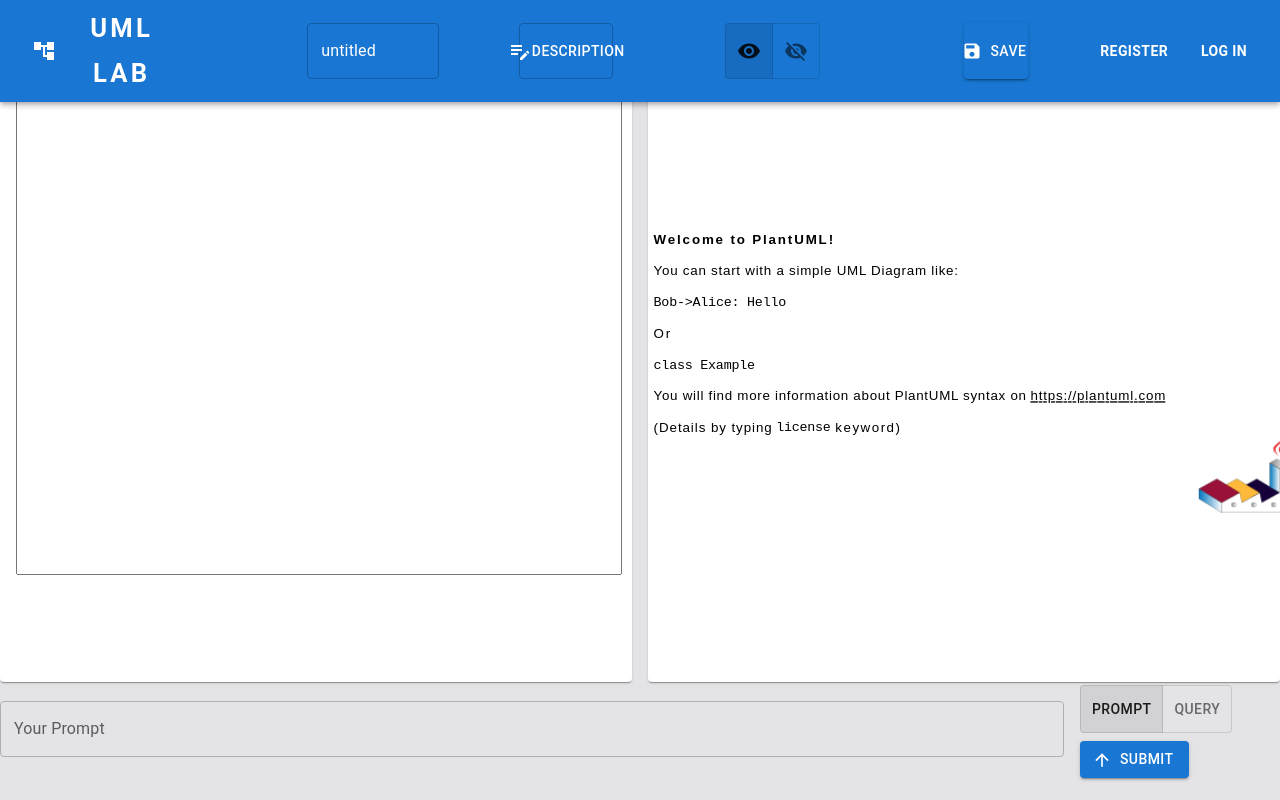
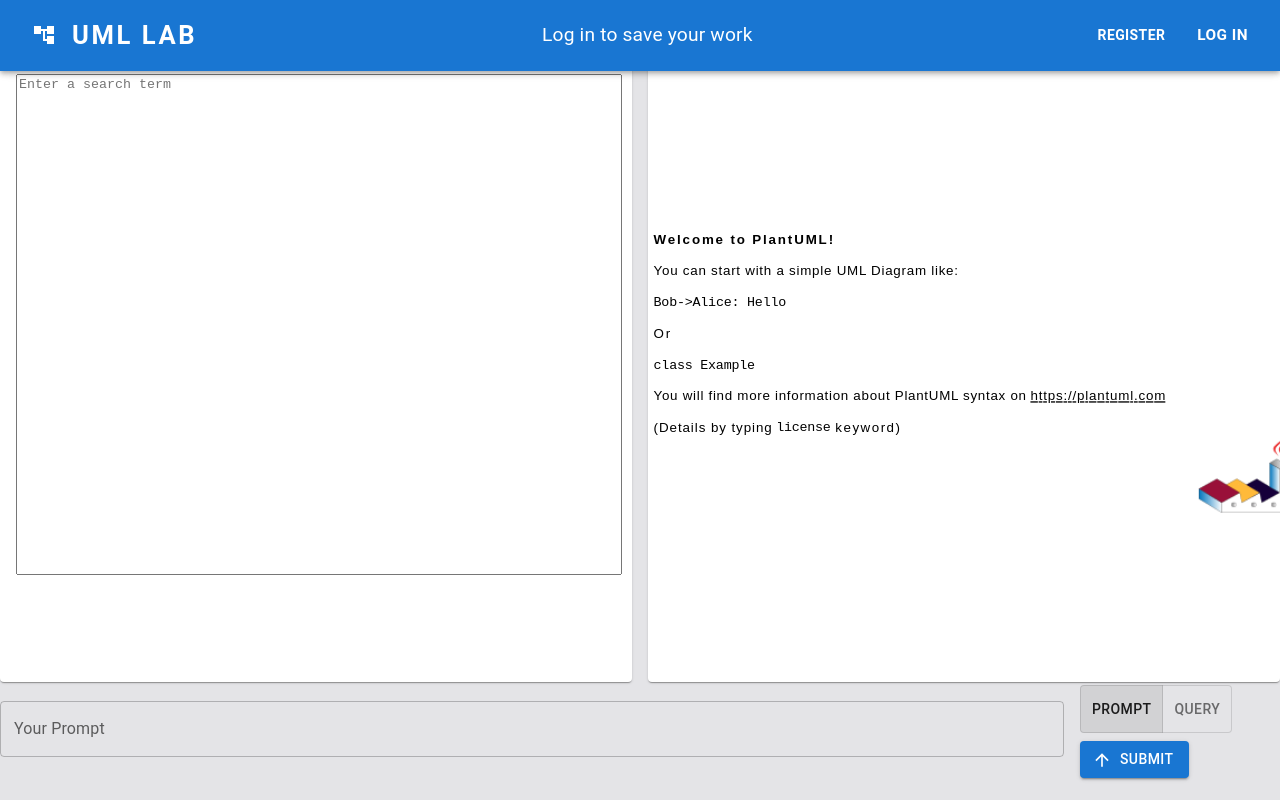
Before and after one commit to julianaramos/CS130_Project, a React (Create React App) app in the folder client/: page /query in a window 1280 px wide. Built offline with nearby package versions, Linux system fonts and the light colour scheme.

Commit message:
add delete account dialog, and remove saving wihtout account

```diff
--- a/client/src/pages/NavBar.js
+++ b/client/src/pages/NavBar.js
@@ -1,6 +1,6 @@
 import React, { useEffect, useState } from 'react';
 import AppBar from '@mui/material/AppBar';
-import {Box, Container, Toolbar, Tooltip, Menu, MenuItem, Button, Slide} from '@mui/material';
+import {Box, Container, Toolbar, Tooltip, Menu, MenuItem, Button, Slide, DialogActions} from '@mui/material';
 import {IconButton,ListItemIcon} from '@mui/material';
 import Typography from '@mui/material/Typography';
 import Avatar from '@mui/icons-material/AccountCircle';
@@ -43,6 +43,7 @@ const UserMenu = () => {
     const navigate = useNavigate();
     const dispatch = useDispatch();
     const { uid } = useSelector((state) => state.user);
+    const [open, setOpen] = useState(false);
 
     const handleOpenUserMenu = (event) => {
         setAnchorElUser(event.currentTarget);
@@ -50,6 +51,13 @@ const UserMenu = () => {
     const handleCloseUserMenu = () => {
         setAnchorElUser(null);
     };
+
+    const handleCloseDialog = (event) => {
+        setOpen(false)
+    }
+    const handleOpenDialog = () => {
+        setOpen(true);
+      };
 
     function flogout() {
         dispatch(logout());
@@ -118,11 +126,19 @@ const UserMenu = () => {
                     open={Boolean(anchorElUser)}
                     onClose={handleCloseUserMenu}
                 >
-
                 <MenuItem onClick={handleDashboardClick}><ListItemIcon ><DashboardIcon/></ListItemIcon>Dashboard </MenuItem>
-                <MenuItem><ListItemIcon><Settings/></ListItemIcon>Settings </MenuItem>
                 <MenuItem onClick={flogout}><ListItemIcon><Logout/></ListItemIcon>Logout</MenuItem>
-                <MenuItem onClick={handleDeleteClick}><ListItemIcon><DeleteIcon/></ListItemIcon>Delete Account</MenuItem>
+                <MenuItem onClick={handleOpenDialog}><ListItemIcon><DeleteIcon/></ListItemIcon>Delete Account</MenuItem>
+                <Dialog onClose={handleCloseDialog} open={open} fullWidth
+                    sx={{
+                    display: 'flex',
+                    flexDirection: 'column',
+                    }}>
+                    <DialogTitle>This will permanently delete your account</DialogTitle>
+                    <DialogActions>
+                        <Button onClick={handleDeleteClick}>Delete account</Button>
+                    </DialogActions>
+                </Dialog>
                 </Menu>
             </Box>
         )
@@ -141,7 +157,7 @@ const UserMenu = () => {
                 <Button
                 key="Log in"
                 onClick={handleLoginClick}
-                sx={{ my: 2, color: 'white', display: 'block', fontWeight:600 }}
+                sx={{ my: 2, color: 'white', display: 'block', fontWeight:600, fontSize:'1.2vmax'}}
                 >
                 Log In
                 </Button>
@@ -232,7 +248,7 @@ const PageButtons = ({IndependentPageButtons=null, umlText=null, diagram=null})
             <Box sx={{ flexGrow: 1, display: { xs: 'none', md: 'flex' } }}/>
         )
     }
-    else if(IndependentPageButtons=="QueryPage"){
+    else if(IndependentPageButtons=="QueryPage" && uid!=null){
         return(
             <Box sx={{ flexGrow: 1, display: { xs: 'flex', md: 'flex' ,lg:'flex'} }}>
                 <TextField
@@ -255,12 +271,10 @@ const PageButtons = ({IndependentPageButtons=null, umlText=null, diagram=null})
                     }}>
                     <DialogTitle sx={{ my: "1rem"}}>UML Diagram Description</DialogTitle>
                     <TextField
-
                         onChange={handleDescriptionChange}
                         value={descriptionText}
                         label="Description..."
                         multiline
-
                     />
                 </Dialog>
                 <ToggleButtonGroup sx={{ ml:'2rem', mr:'5rem'}}
@@ -289,6 +303,13 @@ const PageButtons = ({IndependentPageButtons=null, umlText=null, diagram=null})
             </Box>
         )
     }
+    else if(IndependentPageButtons=="QueryPage" && uid==null){
+        return(
+            <Box justifyContent={"center"} sx={{ flexGrow: 1, display: { xs: 'none', md: 'flex' } }}>
+                <Typography fontSize={"1.5vmax"}>Log in to save your work</Typography>
+            </Box>
+        )
+    }
 }
 
 const NavBar = ({IndependentPageButtons=null ,umlText=null, diagram=null}) => {
@@ -308,7 +329,7 @@ const NavBar = ({IndependentPageButtons=null ,umlText=null, diagram=null}) => {
                     <Button
                         variant='text'
                         onClick = {handleHomeClick}
-                        style={{ color:"white" , fontSize: '1.6rem', fontWeight: 650, letterSpacing:".2rem"}}
+                        style={{ color:"white" , fontSize: '2vmax', fontWeight: 650, letterSpacing:".2vmax"}}
                         > <AccountTreeIcon sx={{ mr:"1rem" }} />
                         UML Lab
                     </Button>
```
